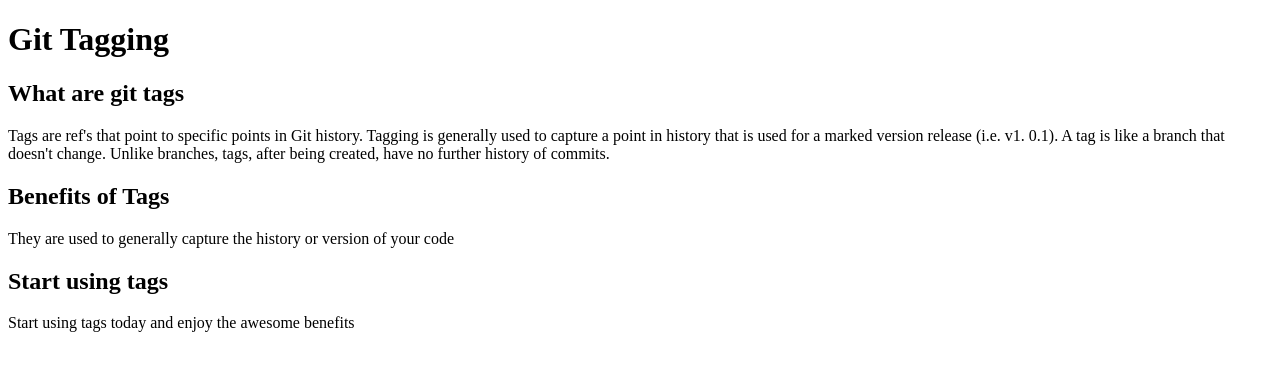
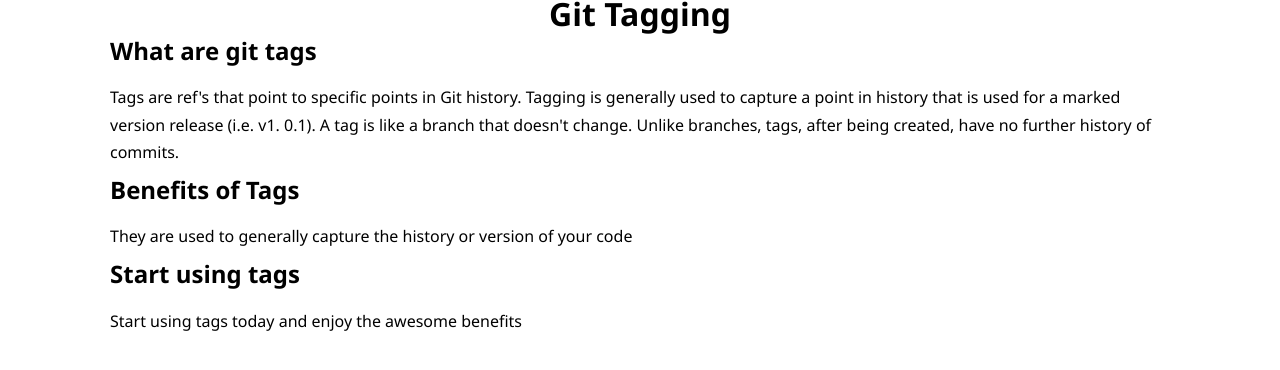
Before and after one commit to ebenezermakinde/GitTagging, a plain HTML site: page index.html in a window 1280 px wide. Drawn offline with Linux system fonts and the light colour scheme.

Commit message:
Add styling to html

```diff
--- a/index.html
+++ b/index.html
@@ -1,15 +1,21 @@
 <!DOCTYPE html>
 <html lang="en">
+
 <head>
   <meta charset="UTF-8">
   <meta name="viewport" content="width=device-width, initial-scale=1.0">
+  <link rel="stylesheet" href="main.css">
   <title>Git Tagging | Homepage</title>
 </head>
+
 <body>
-  <h1>Git Tagging</h1>
+  <h1 class="text-center">Git Tagging</h1>
+  <div class="container">
     <div class="tagging">
       <h2>What are git tags</h2>
-    <p>Tags are ref's that point to specific points in Git history. Tagging is generally used to capture a point in history that is used for a marked version release (i.e. v1. 0.1). A tag is like a branch that doesn't change. Unlike branches, tags, after being created, have no further history of commits.</p>
+      <p>Tags are ref's that point to specific points in Git history. Tagging is generally used to capture a point in
+        history that is used for a marked version release (i.e. v1. 0.1). A tag is like a branch that doesn't change.
+        Unlike branches, tags, after being created, have no further history of commits.</p>
     </div>
     <div class="benefits">
       <h2>Benefits of Tags</h2>
@@ -19,5 +25,7 @@
       <h2>Start using tags</h2>
       <p>Start using tags today and enjoy the awesome benefits</p>
     </div>
+  </div>
 </body>
+
 </html>
--- /dev/null
+++ b/main.css
@@ -0,0 +1,37 @@
+/*CSS reset style*/
+*{
+  margin:0;
+  padding:0;
+  box-sizing: border-box;
+}
+
+/*Main styling*/
+html,body {
+  font-family: 'Segoe UI', Tahoma, Geneva, Verdana, sans-serif;
+  line-height: 1.7em;
+}
+
+a {
+  color: #333;
+  text-decoration: none;
+}
+
+h1, h2, h3 {
+  padding-bottom: 10px;
+}
+
+p {
+  margin: 10px 0;
+}
+
+/* Utility Classes */
+.container {
+  margin: auto;
+  max-width: 1100px;
+  overflow: auto;
+  padding: 0 20px;
+}
+
+.text-center {
+  text-align: center;
+}
```
Lines whose indentation alone changed are shown as unchanged.
